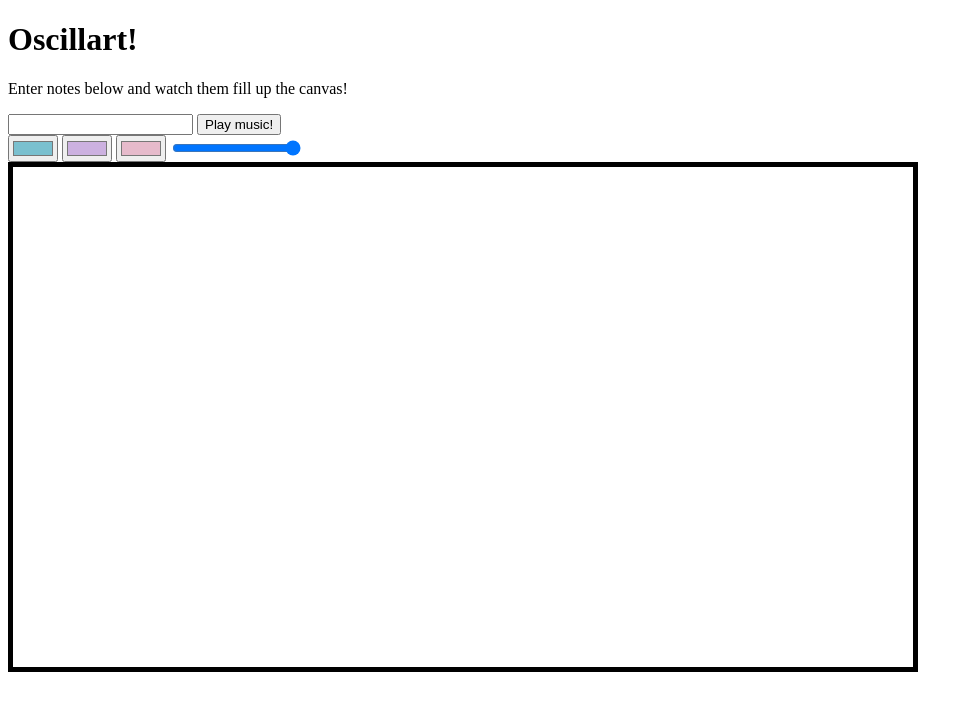
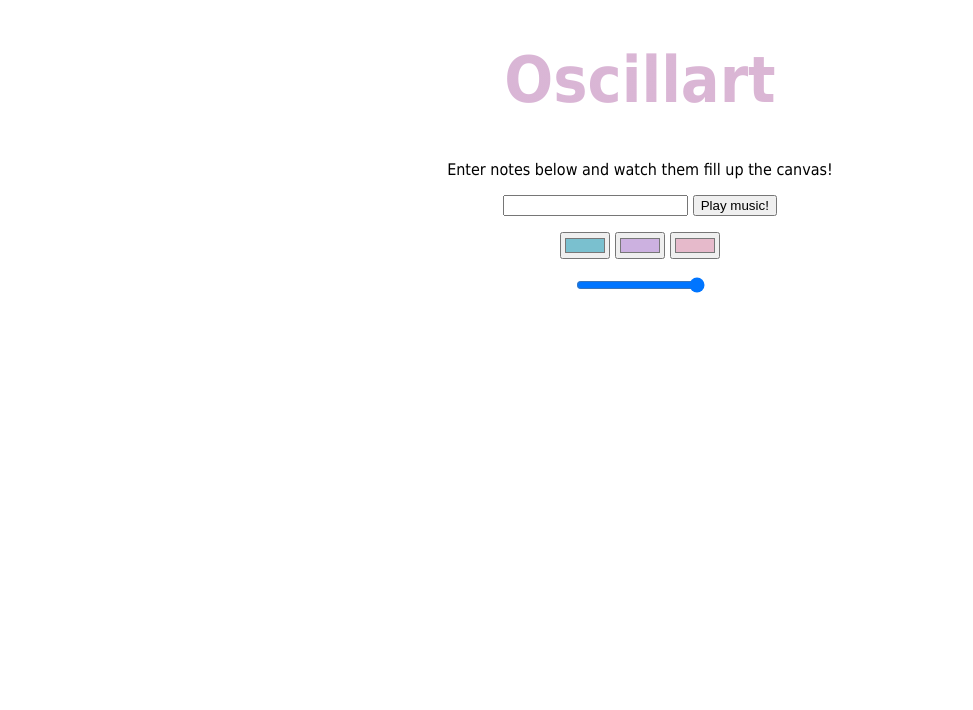
Before and after one commit to angelazheng96/sound-waves, a website: page index.html in a window 1280 px wide. Shown: the whole page, without its empty margins (0-973 px from the left). Drawn offline with Linux system fonts and the light colour scheme.

Commit message:
Add animated gradient colour to title

```diff
--- a/index.html
+++ b/index.html
@@ -8,16 +8,18 @@
 </head>
 
 <body>
-  <h1>Oscillart!</h1>
+  <h1 class="animated-gradient-text">Oscillart</h1>
   <div>
     <p>Enter notes below and watch them fill up the canvas!</p>
     <input type="text" id="input">
     <button id="submit" onclick="handle()">Play music!</button>
   </div>
-  <div>
+  <div id="colour">
     <input type="color" id="colour-1" value="#7ac0cf">
     <input type="color" id="colour-2" value="#ccb1e0">
     <input type="color" id="colour-3" value="#e6bacb">
+  </div>
+  <div id="volume">
     <input type="range" min="1" max="100" value="100" id="vol-slider">
   </div>
   <div id="container">
--- a/main.js
+++ b/main.js
@@ -47,6 +47,19 @@ const colour_1 = document.getElementById('colour-1');
 const colour_2 = document.getElementById('colour-2');
 const colour_3 = document.getElementById('colour-3');
 const vol_slider = document.getElementById('vol-slider');
+
+// Updates CSS colour variables
+function updateColours() {
+  document.documentElement.style.setProperty('--colour1', colour_1.value);
+  document.documentElement.style.setProperty('--colour2', colour_2.value);
+  document.documentElement.style.setProperty('--colour3', colour_3.value);
+}
+
+colour_1.addEventListener('input', updateColours);
+colour_2.addEventListener('input', updateColours);
+colour_3.addEventListener('input', updateColours);
+
+updateColours();
 
 // Plays note at given pitch for 1 second
 function frequency(pitch) {
--- a/style.css
+++ b/style.css
@@ -1,6 +1,52 @@
+:root {
+  --colour1: #a3d2ca;
+  --colour2: #c4a5d3;
+  --colour3: #dfb6b2;
+}
+
+body {
+  font-family: Tahoma, Helvetica, sans-serif;
+  text-align: center;
+}
+
+h1 {
+  font-size: 4rem;
+  font-weight: bold;
+}
+
+#colour {
+  margin: 1em;
+}
+
 #canvas {
-  border: 5px solid black;
   height: 500px;
-  width: 900px;
+  width: 100vw;
   margin-bottom: 2em;
 }
+
+.animated-gradient-text {
+  background: linear-gradient(90deg,
+    var(--colour1),
+    var(--colour2),
+    var(--colour3));
+  background-size: 800% 800%;
+  -webkit-background-clip: text;
+  -webkit-text-fill-color: transparent;
+  background-clip: text;
+  color: transparent;
+  animation: gradientShift 4s ease infinite;
+}
+
+@keyframes gradientShift {
+  0% {
+    background-position: 0% 50%;
+  }
+
+  50% {
+    background-position: 100% 50%;
+  }
+
+  100% {
+    background-position: 0% 50%;
+  }
+}
```
